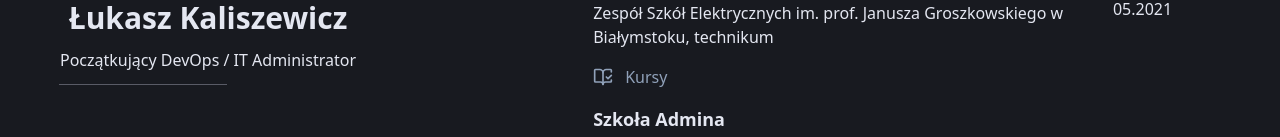
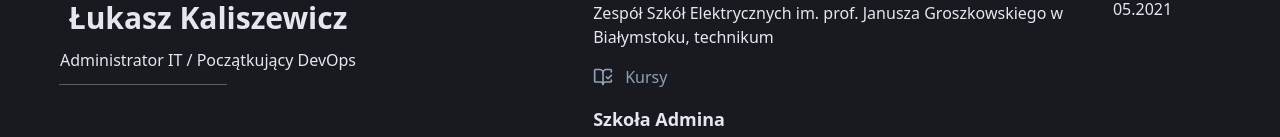
Before and after one commit to lukaso1r/lukaszkaliszewiczportfolio, a Next.js app: page / in a window 1280 px wide. Shown: the part 378-515 px from the top of the page. Built offline with nearby package versions, Linux system fonts and the light colour scheme.

Commit message:
/fix title

```diff
--- a/src/app/page.tsx
+++ b/src/app/page.tsx
@@ -58,7 +58,7 @@ export default function Home() {
         <div className="profile flex lg:flex-col flex-col gap-3">
 
           <h1 className="text-3xl font-semibold">Łukasz Kaliszewicz</h1>
-          <h2 className="text-base">Początkujący DevOps / IT Administrator</h2>
+          <h2 className="text-base">Administrator IT / Początkujący DevOps</h2>
           <div className="lg:w-42 2xl:w-full w-full">
             <Separator className="bg-[var(--foreground-dark)]" />
           </div>
```
